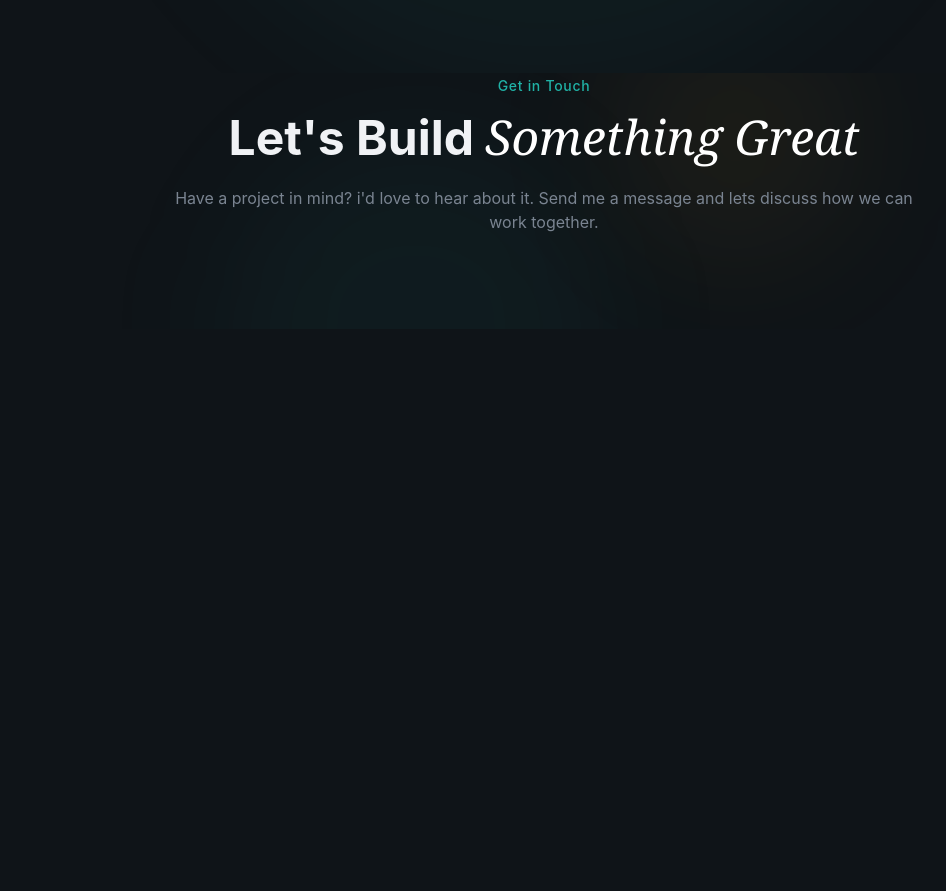
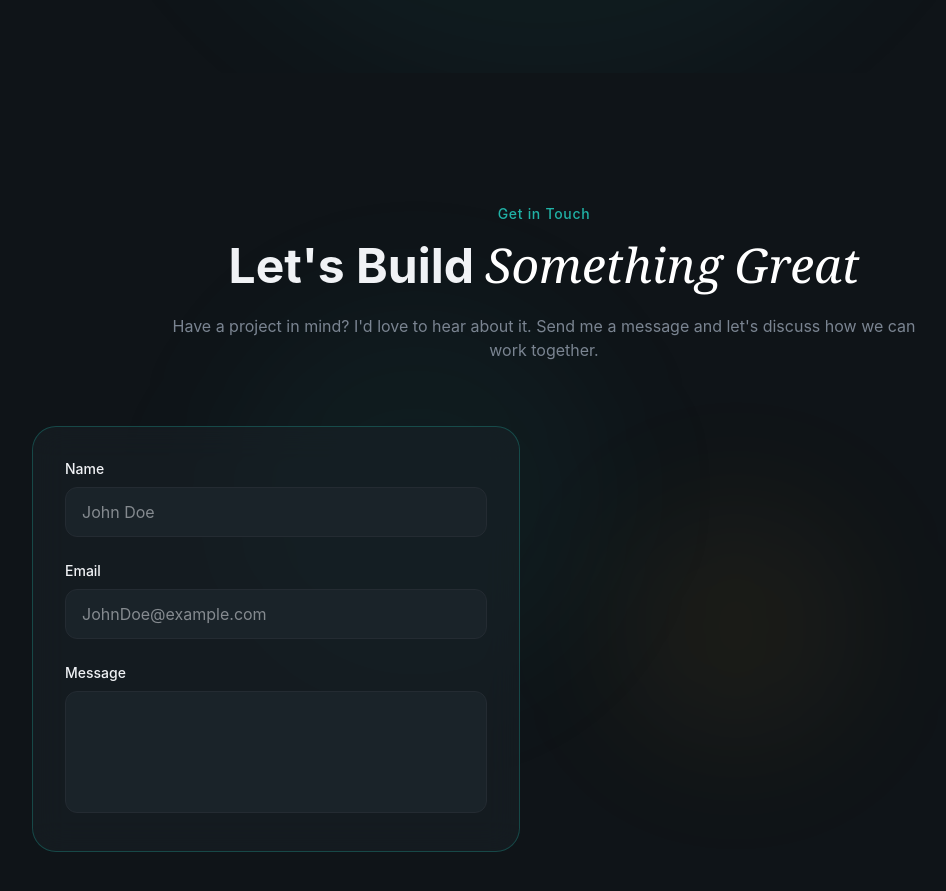
Before and after one commit to MoeF159/Portfolio, a React (Vite) app: page / in a window 1280 px wide. Shown: the part 6160-7051 px from the top of the page, without its empty margins (96-1042 px from the left). Before the commit the page ends 6489 px from the top, so only its background shows below. Built offline with nearby package versions, Linux system fonts and the light colour scheme.

Commit message:
Fixed DOM layout issue and created input and textarea for user inputs

```diff
--- a/src/sections/Contact.jsx
+++ b/src/sections/Contact.jsx
@@ -26,34 +26,83 @@ const ContactInfo = [
 export const Contact = () => {
     return (
         <section id="contact" className="py-32 relative overflow-hidden">
-            <div className="absolute top-0 left-0 w-full h-full">
-                <div className="absolute top-1/4 left-1/4 w-96 h-96 bg-primary/5 rounded-full blur-3xl">
 
-                </div>
-                <div className="absolute bottom-1/4 right-1/4 w-64 h-64 bg-highlight/5 rounded-full blur-3xl">
+  {/* Background Effects */}
+  <div className="absolute top-1/4 left-1/4 w-96 h-96 bg-primary/5 rounded-full blur-3xl"></div>
+  <div className="absolute bottom-1/4 right-1/4 w-64 h-64 bg-highlight/5 rounded-full blur-3xl"></div>
 
+  {/* Content */}
+  <div className="container mx-auto px-6 relative z-10">
 
-                </div>
-
-                <div className="container mx-auto px-6 relative z-10">
     {/* Section Header */}
     <div className="text-center max-w-3xl mx-auto mb-16">
       <span className="text-secondary-foreground text-sm font-medium tracking-wider">
         Get in Touch
       </span>
+
       <h2 className="text-4xl md:text-5xl font-bold mt-4 mb-6 animate-fade-in animation-delay-100">
-                            Let's Build  {" "}
+        Let's Build{" "}
         <span className="font-serif italic font-normal text-white">
           Something Great
         </span>
       </h2>
+
       <p className="text-muted-foreground animate-fade-in animation-delay-200">
-                            Have a project in mind? i'd love to hear about it. Send me a message and lets discuss how we can work together.
+        Have a project in mind? I'd love to hear about it. Send me a message and let's discuss how we can work together.
       </p>
     </div>
+
+    {/* Grid Layout */}
+    <div className="grid lg:grid-cols-2 gap-12 max-w-5xl mx-auto">
+
+      {/* Contact Form */}
+      <div className="glass p-8 rounded-3xl border border-primary/30 animate-fade-in animation-delay-300">
+        <form className="space-y-6">
+
+          <div>
+            <label htmlFor="name" className="block text-sm font-medium mb-2">
+              Name
+            </label>
+            <input
+              id="name"
+              type="text"
+              required
+              placeholder="John Doe"
+              className="w-full px-4 py-3 bg-surface rounded-xl border border-border focus:border-primary focus:ring-1 focus:ring-primary outline-none transition-all"
+            />
+          </div>
+
+          <div>
+            <label htmlFor="email" className="block text-sm font-medium mb-2">
+              Email
+            </label>
+            <input
+              id="email"
+              type="text"
+              required
+              placeholder="JohnDoe@example.com"
+              className="w-full px-4 py-3 bg-surface rounded-xl border border-border focus:border-primary focus:ring-1 focus:ring-primary outline-none transition-all"
+            />
+          </div>
+
+          <div>
+            <label htmlFor="message" className="block text-sm font-medium mb-2">
+              Message
+            </label>
+            <textarea
+              id="message"
+              rows="4"
+              className="w-full px-4 py-3 bg-surface rounded-xl border border-border focus:border-primary focus:ring-1 focus:ring-primary outline-none transition-all resize-none"
+            ></textarea>
+          </div>
+
+        </form>
       </div>
 
     </div>
+
+  </div>
+
 </section>
     );
 }
```
Lines whose indentation alone changed are shown as unchanged.
